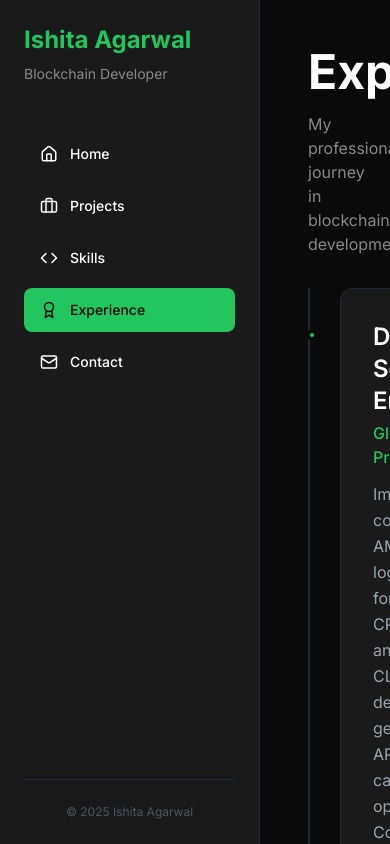
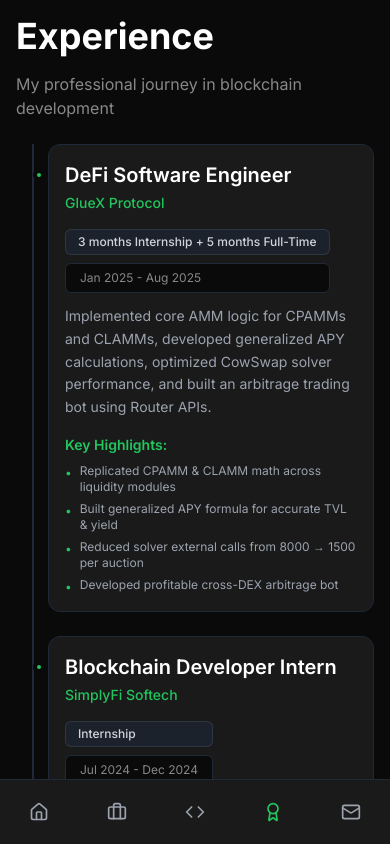
Before and after one commit to Ishita-02/Portfolio-website, a Next.js app: page /experience in a window 390 px wide. Built offline with nearby package versions, Linux system fonts and the light colour scheme.

Commit message:
- make website mobile responsive
- add mobile sidebar

```diff
--- /dev/null
+++ b/app/components/DesktopSidebar.tsx
@@ -0,0 +1,54 @@
+"use client";
+
+import Link from "next/link";
+import { usePathname } from "next/navigation";
+import { Home, Briefcase, Code, Award, Mail } from "lucide-react";
+
+// Nav items remain the same
+const navItems = [
+  { id: "home", label: "Home", icon: Home, href: "/" },
+  { id: "projects", label: "Projects", icon: Briefcase, href: "/projects" },
+  { id: "skills", label: "Skills", icon: Code, href: "/skills" },
+  { id: "experience", label: "Experience", icon: Award, href: "/experience" },
+  { id: "contact", label: "Contact", icon: Mail, href: "/contact" },
+];
+
+export default function DesktopSidebar() {
+  const pathname = usePathname();
+
+  return (
+    // Only visible on large screens (lg:), using the same desktop styles
+    <aside className="hidden lg:flex w-[260px] bg-card border-r border-gray-800 p-6 flex-col flex-shrink-0">
+      <div className="mb-12">
+        <h2 className="text-2xl font-bold text-accent mb-2">Ishita Agarwal</h2>
+        <p className="text-sm text-muted">Blockchain Developer</p>
+      </div>
+
+      <nav className="flex-1">
+        {navItems.map((item) => {
+          const Icon = item.icon;
+          const isActive = pathname === item.href;
+
+          return (
+            <Link
+              key={item.id}
+              href={item.href}
+              className={`flex items-center gap-3 w-full text-left px-4 py-3 mb-2 rounded-lg text-sm font-medium transition-colors ${
+                isActive
+                  ? "bg-accent text-background"
+                  : "text-white hover:bg-gray-800"
+              }`}
+            >
+              <Icon size={18} />
+              {item.label}
+            </Link>
+          );
+        })}
+      </nav>
+
+      <div className="pt-6 border-t border-gray-800">
+        <p className="text-xs text-gray-600 text-center">© 2025 Ishita Agarwal</p>
+      </div>
+    </aside>
+  );
+}
--- /dev/null
+++ b/app/components/MobileNav.tsx
@@ -0,0 +1,46 @@
+"use client";
+
+import Link from "next/link";
+import { usePathname } from "next/navigation";
+import { Home, Briefcase, Code, Award, Mail } from "lucide-react";
+
+// Nav items remain the same
+const navItems = [
+  { id: "home", label: "Home", icon: Home, href: "/" },
+  { id: "projects", label: "Projects", icon: Briefcase, href: "/projects" },
+  { id: "skills", label: "Skills", icon: Code, href: "/skills" },
+  { id: "experience", label: "Experience", icon: Award, href: "/experience" },
+  { id: "contact", label: "Contact", icon: Mail, href: "/contact" },
+];
+
+export default function MobileNav() {
+  const pathname = usePathname();
+
+  return (
+    // Fixed bottom bar, hidden on large screens (lg:)
+    <nav className="lg:hidden fixed bottom-0 left-0 right-0 bg-card border-t border-gray-800 z-50">
+      <div className="flex justify-around items-center h-16 max-w-full mx-auto">
+        {navItems.map((item) => {
+          const Icon = item.icon;
+          const isActive = pathname === item.href;
+
+          return (
+            <Link
+              key={item.id}
+              href={item.href}
+              className={`flex flex-col items-center justify-center p-1 flex-1 transition-colors ${
+                isActive
+                  ? "text-accent" // Use accent color for active link
+                  : "text-gray-400 hover:text-white"
+              }`}
+            >
+              <Icon size={20} />
+              {/* Hide the label text on mobile to save space */}
+              {/* <span className="text-xs mt-1">{item.label}</span> */}
+            </Link>
+          );
+        })}
+      </div>
+    </nav>
+  );
+}
--- a/app/components/Sidebar.tsx
+++ b/app/components/Sidebar.tsx
@@ -1,52 +1,52 @@
-"use client";
+// "use client";
 
-import Link from "next/link";
-import { usePathname } from "next/navigation";
-import { Home, Briefcase, Code, Award, Mail } from "lucide-react";
+// import Link from "next/link";
+// import { usePathname } from "next/navigation";
+// import { Home, Briefcase, Code, Award, Mail } from "lucide-react";
 
-const navItems = [
-  { id: "home", label: "Home", icon: Home, href: "/" },
-  { id: "projects", label: "Projects", icon: Briefcase, href: "/projects" },
-  { id: "skills", label: "Skills", icon: Code, href: "/skills" },
-  { id: "experience", label: "Experience", icon: Award, href: "/experience" },
-  { id: "contact", label: "Contact", icon: Mail, href: "/contact" },
-];
+// const navItems = [
+//   { id: "home", label: "Home", icon: Home, href: "/" },
+//   { id: "projects", label: "Projects", icon: Briefcase, href: "/projects" },
+//   { id: "skills", label: "Skills", icon: Code, href: "/skills" },
+//   { id: "experience", label: "Experience", icon: Award, href: "/experience" },
+//   { id: "contact", label: "Contact", icon: Mail, href: "/contact" },
+// ];
 
-export default function Sidebar() {
-  const pathname = usePathname();
+// export default function Sidebar() {
+//   const pathname = usePathname();
 
-  return (
-    <aside className="w-[260px] bg-card border-r border-gray-800 p-6 flex flex-col">
-      <div className="mb-12">
-        <h2 className="text-2xl font-bold text-accent mb-2">Ishita Agarwal</h2>
-        <p className="text-sm text-muted">Blockchain Developer</p>
-      </div>
+//   return (
+//     <aside className="w-[260px] bg-card border-r border-gray-800 p-6 flex flex-col">
+//       <div className="mb-12">
+//         <h2 className="text-2xl font-bold text-accent mb-2">Ishita Agarwal</h2>
+//         <p className="text-sm text-muted">Blockchain Developer</p>
+//       </div>
 
-      <nav className="flex-1">
-        {navItems.map((item) => {
-          const Icon = item.icon;
-          const isActive = pathname === item.href;
+//       <nav className="flex-1">
+//         {navItems.map((item) => {
+//           const Icon = item.icon;
+//           const isActive = pathname === item.href;
 
-          return (
-            <Link
-              key={item.id}
-              href={item.href}
-              className={`flex items-center gap-3 w-full text-left px-4 py-3 mb-2 rounded-lg text-sm font-medium transition-colors ${
-                isActive
-                  ? "bg-accent text-background"
-                  : "text-white hover:bg-gray-800"
-              }`}
-            >
-              <Icon size={18} />
-              {item.label}
-            </Link>
-          );
-        })}
-      </nav>
+//           return (
+//             <Link
+//               key={item.id}
+//               href={item.href}
+//               className={`flex items-center gap-3 w-full text-left px-4 py-3 mb-2 rounded-lg text-sm font-medium transition-colors ${
+//                 isActive
+//                   ? "bg-accent text-background"
+//                   : "text-white hover:bg-gray-800"
+//               }`}
+//             >
+//               <Icon size={18} />
+//               {item.label}
+//             </Link>
+//           );
+//         })}
+//       </nav>
 
-      <div className="pt-6 border-t border-gray-800">
-        <p className="text-xs text-gray-600 text-center">© 2025 Ishita Agarwal</p>
-      </div>
-    </aside>
-  );
-}
+//       <div className="pt-6 border-t border-gray-800">
+//         <p className="text-xs text-gray-600 text-center">© 2025 Ishita Agarwal</p>
+//       </div>
+//     </aside>
+//   );
+// }
--- a/app/experience/page.tsx
+++ b/app/experience/page.tsx
@@ -59,30 +59,35 @@ export default function ExperiencePage() {
 
   return (
     <div>
-      <h1 className="text-5xl font-bold mb-4">Experience</h1>
-      <p className="text-base text-muted mb-8">
+      {/* Responsive Typography */}
+      <h1 className="text-4xl sm:text-5xl font-bold mb-4">Experience</h1>
+      <p className="text-base text-muted mb-6 sm:mb-8">
         My professional journey in blockchain development
       </p>
 
       <div className="relative">
-        <div className="absolute left-0 top-0 bottom-0 w-0.5 bg-gray-800"></div>
+        {/* Timeline Line: Adjusted left margin for smaller screens */}
+        <div className="absolute left-4 sm:left-0 top-0 bottom-0 w-0.5 bg-gray-800"></div>
 
-        <div className="space-y-6 ml-8">
+        {/* Content Container: Adjusted left margin to accommodate the timeline line and dot */}
+        <div className="space-y-6 ml-8 sm:ml-8 md:ml-12">
           {experiences.map((job, index) => (
             <div
               key={index}
-              className="bg-card p-8 rounded-xl border border-gray-800 relative hover:border-gray-700 transition-colors"
+              className="bg-card p-4 sm:p-8 rounded-xl border border-gray-800 relative hover:border-gray-700 transition-colors"
             >
-              {/* Timeline dot */}
-              <div className="absolute -left-[35px] top-10 w-3 h-3 bg-accent rounded-full border-4 border-background"></div>
+              {/* Timeline dot: Adjusted position to match the new timeline line */}
+              <div className="absolute -left-4 sm:-left-[35px] top-6 sm:top-10 w-3 h-3 bg-accent rounded-full border-4 border-background"></div>
 
-              <div className="flex justify-between items-start mb-3">
+              {/* Header: Title, Company, Period, Type */}
+              <div className="flex flex-col sm:flex-row justify-between items-start mb-3 gap-2">
                 <div>
-                  <h3 className="text-2xl font-semibold mb-1">{job.role}</h3>
-                  <p className="text-base text-accent font-medium">{job.company}</p>
+                  <h3 className="text-xl sm:text-2xl font-semibold mb-1">{job.role}</h3>
+                  <p className="text-sm sm:text-base text-accent font-medium">{job.company}</p>
                 </div>
 
-                <div className="flex gap-2 items-center">
+                {/* Duration/Type Labels: Stacked vertically on mobile, side-by-side on tablet/desktop */}
+                <div className="flex flex-col sm:flex-row gap-2 sm:items-center sm:mt-0 mt-2">
                   <span className="px-3 py-1 rounded-md text-xs font-medium bg-gray-800/60 text-gray-300 border border-gray-700/70">
                     {job.type}
                   </span>
@@ -91,7 +96,8 @@ export default function ExperiencePage() {
                   </span>
                 </div>
               </div>
-              <p className="text-gray-400 leading-relaxed text-base mb-4">
+
+              <p className="text-gray-400 leading-relaxed text-sm sm:text-base mb-4">
                 {job.description}
               </p>
 
@@ -103,7 +109,7 @@ export default function ExperiencePage() {
                   {job.highlights.map((highlight, idx) => (
                     <li
                       key={idx}
-                      className="text-sm text-gray-400 flex items-start"
+                      className="text-xs sm:text-sm text-gray-400 flex items-start"
                     >
                       <span className="text-accent mr-2 mt-0.5">•</span>
                       {highlight}
--- a/app/layout.tsx
+++ b/app/layout.tsx
@@ -1,7 +1,9 @@
 import type { Metadata } from "next";
 import { Inter } from "next/font/google";
 import "./globals.css";
-import Sidebar from "../app/components/Sidebar";
+// IMPORT BOTH new components
+import DesktopSidebar from "../app/components/DesktopSidebar";
+import MobileNav from "../app/components/MobileNav"; // Assuming you save it here
 
 const inter = Inter({ subsets: ["latin"] });
 
@@ -18,11 +20,28 @@ export default function RootLayout({
   return (
     <html lang="en">
       <body className={inter.className}>
-        <div className="flex h-screen bg-background text-white">
-          <Sidebar />
-          <main className="flex-1 overflow-y-auto p-12">
+        {/*
+          FIX: Use 'flex' by default (which is flex-row for desktop screens)
+          and explicitly use 'flex-col' for small screens,
+          OR stick to the original logic and ensure no hidden mobile element is shifting things.
+
+          Let's use the explicit desktop/mobile split:
+          'flex-col' for small screens, 'lg:flex-row' for large screens.
+        */}
+        <div className="flex flex-col h-screen bg-background text-white lg:flex lg:flex-row relative">
+
+          {/* Desktop Sidebar */}
+          <DesktopSidebar />
+
+          {/* Main Content Area */}
+          {/* Ensure main starts at the top of the remaining space */}
+          <main className="flex-1 overflow-y-auto p-4 sm:p-8 lg:p-12 pb-24 lg:pb-0">
             {children}
           </main>
+
+          {/* Mobile Navigation */}
+          <MobileNav />
+
         </div>
       </body>
     </html>
```
Also changed, not shown: app/contact/page.tsx (+17 -11 lines), app/page.tsx (+18 -12 lines), app/skills/page.tsx (+21 -18 lines).
